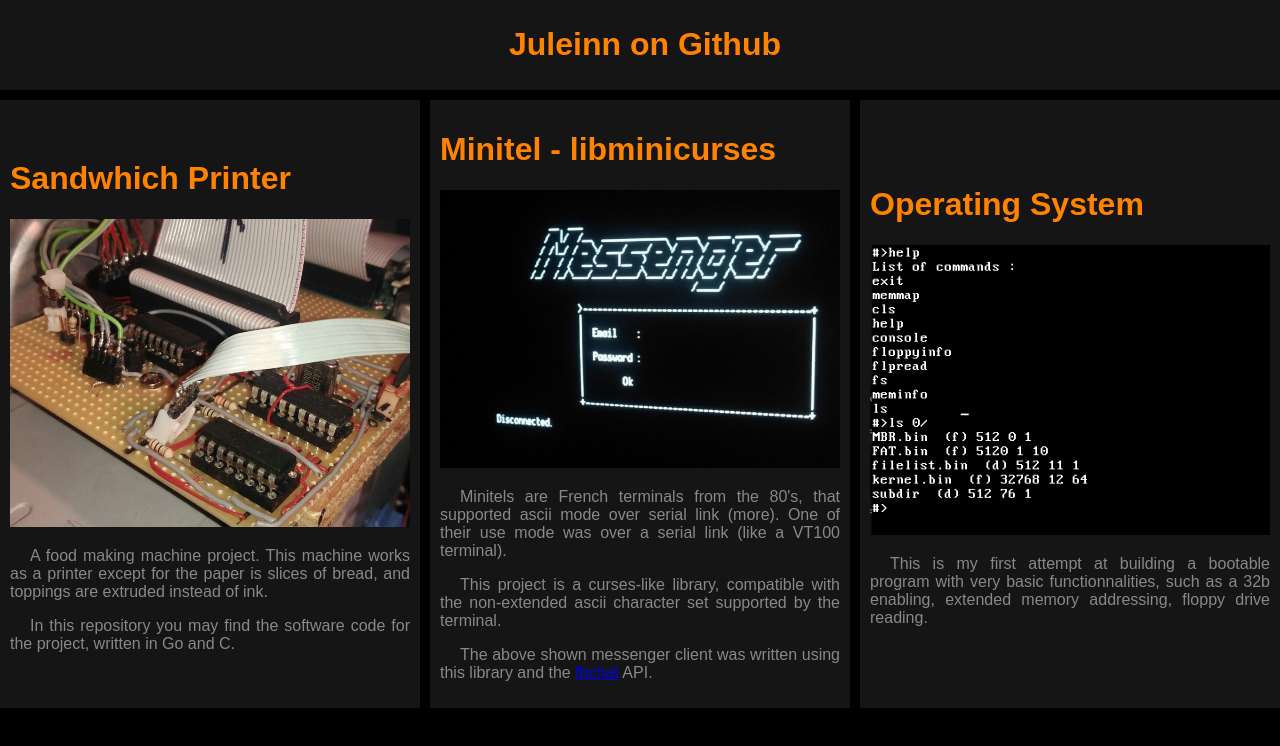
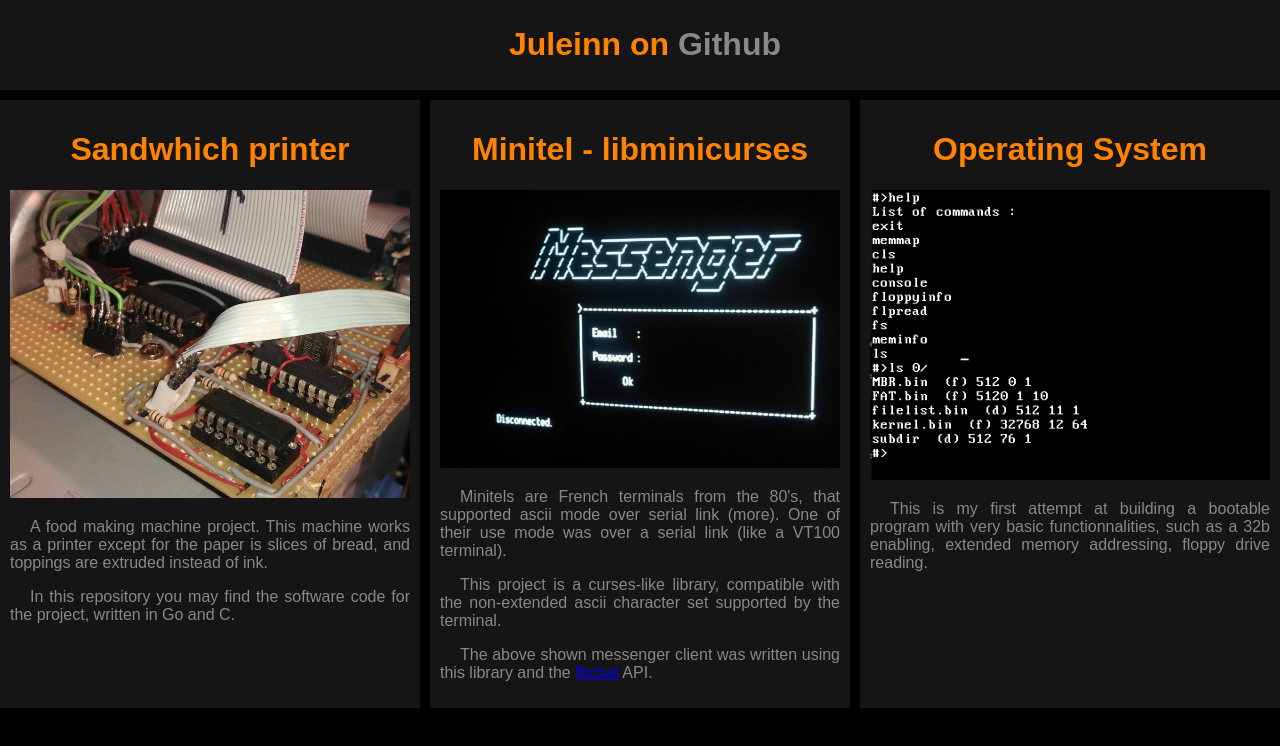
Before and after one commit to Juleinn/juleinn.github.io, a plain HTML site: page index.html in a window 1280 px wide. Drawn offline with Linux system fonts and the light colour scheme.

Commit message:
Changing link style

```diff
--- a/global.css
+++ b/global.css
@@ -20,6 +20,15 @@ body {
     margin: 0px;
 }
 
+a.title{
+    color: var(--maincolor);
+    text-decoration: none;
+}
+
+a.title:hover{
+    text-decoration: underline;
+}
+
 .header{
     color: var(--maincolor);
     background-color: var(--mainbackground);
@@ -31,7 +40,7 @@ body {
 .container {
     display: grid;
     grid-template-columns: 1fr 1fr 1fr;
-    grid-template-rows: auto auto;
+    grid-template-rows: auto 1fr auto;
     grid-column-gap: 10px;
     grid-row-gap: 10px;
 }
@@ -68,7 +77,7 @@ body {
     grid-column-start: auto;
     grid-column-end: auto;
     display: block;
-    align-content: center;
+    text-align: center;
 }
 
 p{
--- a/index.html
+++ b/index.html
@@ -7,12 +7,13 @@
 <body>
     <div class="container">
         <div class="header">
-            <H1 class="title">Juleinn on Github</H1>
+            <h1>Juleinn on <a href="https://www.github.com/Juleinn" class="title" style="color: #888888">Github</a></H1>
         </div>
-        <div class="item" onclick="location.href='https://github.com/Juleinn/sandwichprinter'">
-                <h1>Sandwhich Printer</h1>
-
-                <img alt="Sandwhich Printer" src="images/sprinter.jpg"/>
+        <div class="item">
+                <a class="title" href="https://github.com/Juleinn/sandwichprinter">
+                    <h1>Sandwhich printer</h1>
+                    <img alt="Sandwhich Printer" src="images/sprinter.jpg"/>
+                </a>
                 <p>
                     A food making machine project. This machine works as a printer except for
                     the paper is slices of bread, and toppings are extruded instead of ink.
@@ -21,9 +22,11 @@
                     In this repository you may find the software code for the project, written in Go and C.
                 </p>
         </div>
-        <div class="item" onclick="location.href='https://github.com/Juleinn/libminicurses'">
-            <h1>Minitel - libminicurses</h1>
-            <img alt="Minitel" src="images/minitel.jpg"/>
+        <div class="item">
+            <a class="title" href="https://github.com/Juleinn/libminicurses">
+                <h1>Minitel - libminicurses</h1>
+                <img alt="Minitel" src="images/minitel.jpg"/>
+            </a>
             <p>
                 Minitels are French terminals from the 80's, that supported ascii mode over serial link (more).
                 One of their use mode was over a serial link (like a VT100 terminal).
@@ -35,9 +38,11 @@
             <p>The above shown messenger client was written using this library and the
                 <a href="https://github.com/carpedm20/fbchat">fbchat</a> API.</p>
         </div>
-        <div class="item" onclick="location.href='https://github.com/Juleinn/FatOS'">
-            <h1>Operating System</h1>
-            <img alt="Minitel" src="images/fatos.png"/>
+        <div class="item">
+            <a class="title" href="https://github.com/Juleinn/FatOS">
+                <h1>Operating System</h1>
+                <img alt="Minitel" src="images/fatos.png"/>
+            </a>
             <p>
                 This is my first attempt at building a bootable program with very basic functionnalities,
                 such as a 32b enabling, extended memory addressing, floppy drive reading.
```
